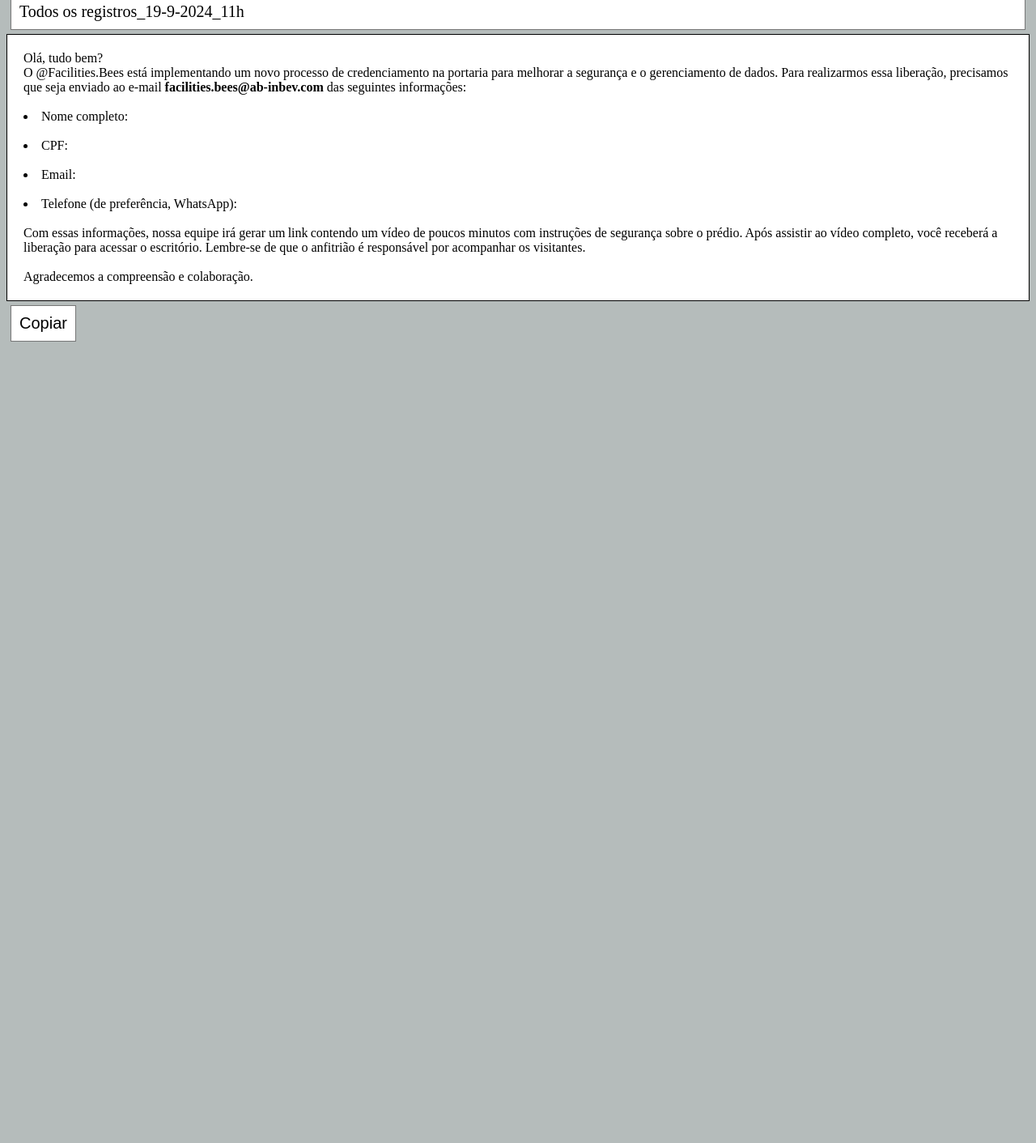
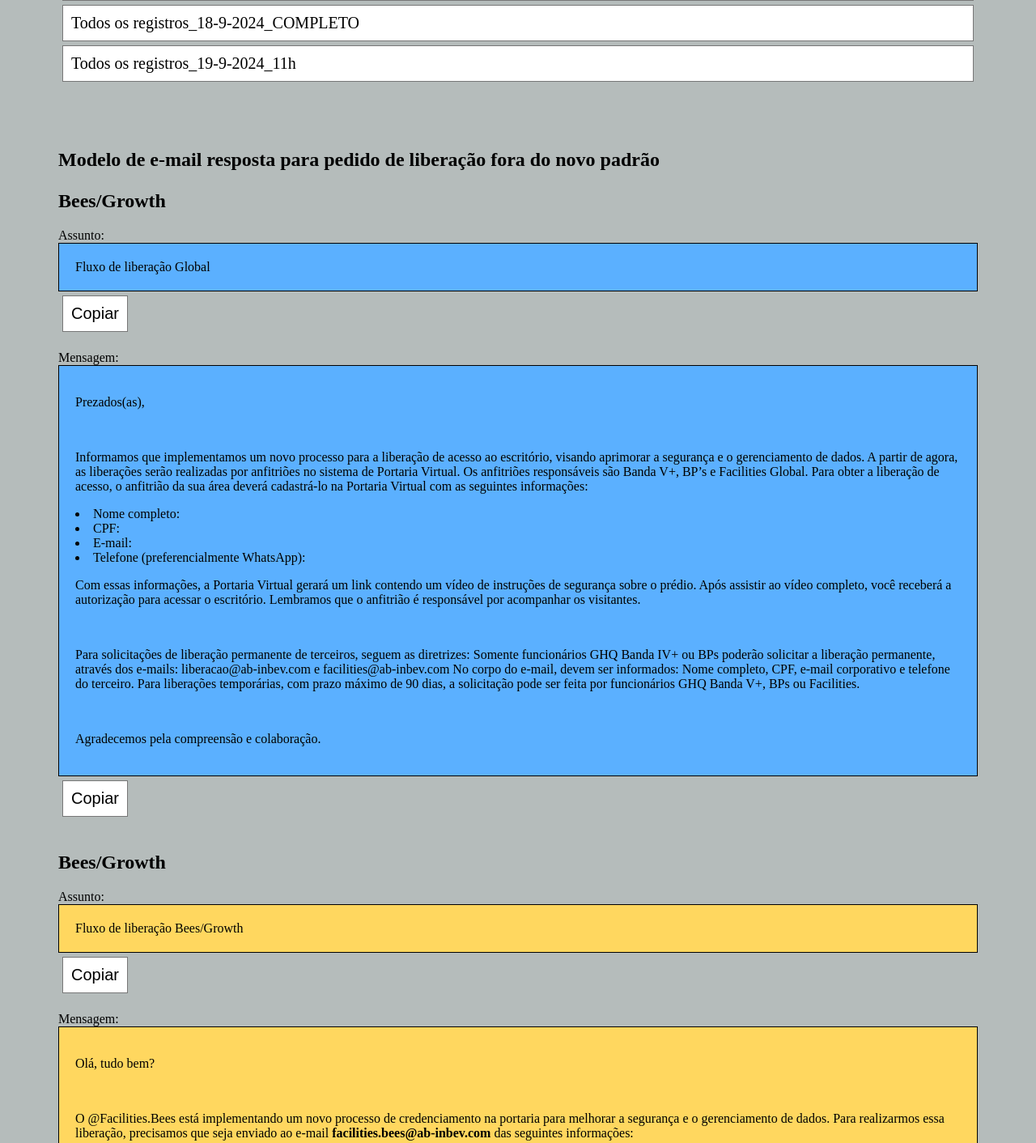
Before and after one commit to Armandodecampos/Job, a plain HTML site: page index.html in a window 1280 px wide. Shown: the part 540-1952 px from the top of the page at 81% size. Before the commit the page ends 993 px from the top, so only its background shows below. Drawn offline with Linux system fonts and the light colour scheme.

Commit message:
Update index.html

```diff
--- a/index.html
+++ b/index.html
@@ -1,4 +1,4 @@
-<html lang="en">
+<html lang="en"></html>
 <head>
     <meta charset="UTF-8">
     <meta name="viewport" content="width=device-width, initial-scale=1.0">
@@ -6,6 +6,7 @@
     <style>
     body{
     background:#b5bcbb;
+	padding:5%;
     }
     .btn{
     background:#fff;
@@ -23,6 +24,7 @@
     width:100%;
     height:200px;
     border:1px solid #777;
+	max-width: 100%;
     }
     .textarea:focus{
     outline:none;
@@ -31,6 +33,16 @@
     outline:none;
     border:1px solid #777;
     }
+	.box1{
+		background:rgb(255, 215, 95);
+		border:1px solid #000;
+		padding:20px;
+	}
+	.box2{
+		background:rgb(91, 176, 255);
+		border:1px solid #000;
+		padding:20px;
+	}
     </style>
 </head>
 <body>
@@ -155,38 +167,110 @@
         // Insert the date string into the div
         dateDiv4.innerText = dateString4;
     </script>
-
-    <div id="bees" style="background:white;padding:20px;border:1px solid #000;">
-        Ol&#225;, tudo bem?&#8239;
+	<br>
+	<br>
+	<br>
+	<h2><p>Modelo de e-mail resposta para pedido de libera&ccedil;&atilde;o fora do novo padr&atilde;o</p></h2>
+	<h2>Bees/Growth</h2>
+	Assunto:
+	<div class="box2">
+		<div id="global-assunto">
+			Fluxo de libera&ccedil;&atilde;o Global
+		</div>
+	</div>
+		<button class="btn" onclick="copyElementToClipboard('global-assunto');">Copiar</button>
+	<br /><br />
+		<script>
+	function copyElementToClipboard(element) {
+	  window.getSelection().removeAllRanges();
+	  let range = document.createRange();
+	  range.selectNode(typeof element === 'string' ? document.getElementById(element) : element);
+	  window.getSelection().addRange(range);
+	  document.execCommand('copy');
+	  window.getSelection().removeAllRanges();
+	}
+		</script>
+		Mensagem:
+    <div class="box2">
+    <div id="global">
+		<p>Prezados(as),</p>
 <br>
-O @Facilities.Bees est&#225; implementando um novo processo de credenciamento na portaria para melhorar a seguran&#231;a e o gerenciamento de dados. Para realizarmos essa libera&#231;&#227;o, precisamos que seja enviado ao e-mail <strong>facilities.bees@ab-inbev.com</strong>  das seguintes informa&#231;&#245;es:&#8239;
+<p>Informamos que implementamos um novo processo para a libera&ccedil;&atilde;o de acesso ao escrit&oacute;rio, visando aprimorar a seguran&ccedil;a e o gerenciamento de dados. A partir de agora, as libera&ccedil;&otilde;es ser&atilde;o realizadas por anfitri&otilde;es no sistema de Portaria Virtual. Os anfitri&otilde;es respons&aacute;veis s&atilde;o Banda V+, BP&rsquo;s e Facilities Global. Para obter a libera&ccedil;&atilde;o de acesso, o anfitri&atilde;o da sua &aacute;rea dever&aacute; cadastr&aacute;-lo na Portaria Virtual com as seguintes informa&ccedil;&otilde;es:</p>
+<li>Nome completo:</li>
+<li>CPF:</li>
+<li>E-mail:</li>
+<li>Telefone (preferencialmente WhatsApp):</li>
+<p>Com essas informa&ccedil;&otilde;es, a Portaria Virtual gerar&aacute; um link contendo um v&iacute;deo de instru&ccedil;&otilde;es de seguran&ccedil;a sobre o pr&eacute;dio. Ap&oacute;s assistir ao v&iacute;deo completo, voc&ecirc; receber&aacute; a autoriza&ccedil;&atilde;o para acessar o escrit&oacute;rio. Lembramos que o anfitri&atilde;o &eacute; respons&aacute;vel por acompanhar os visitantes.</p>
 <br>
-   	&nbsp;&nbsp;<li>Nome completo:&#8239;</li>
-   	&nbsp;&nbsp;<li>CPF:&#8239;</li>
-   	&nbsp;&nbsp;<li>Email:&#8239;</li>
-   	&nbsp;&nbsp;<li>Telefone (de prefer&#234;ncia, WhatsApp):&#8239;</li>
+<p>Para solicita&ccedil;&otilde;es de libera&ccedil;&atilde;o permanente de terceiros, seguem as diretrizes: Somente funcion&aacute;rios GHQ Banda IV+ ou BPs poder&atilde;o solicitar a libera&ccedil;&atilde;o permanente, atrav&eacute;s dos e-mails: liberacao@ab-inbev.com e facilities@ab-inbev.com  No corpo do e-mail, devem ser informados: Nome completo, CPF, e-mail corporativo e telefone do terceiro. Para libera&ccedil;&otilde;es tempor&aacute;rias, com prazo m&aacute;ximo de 90 dias, a solicita&ccedil;&atilde;o pode ser feita por funcion&aacute;rios GHQ Banda V+, BPs ou Facilities.</p>
 <br>
-Com essas informa&#231;&#245;es, nossa equipe ir&#225; gerar um&#8239;link&#8239;contendo um v&#237;deo de poucos minutos com instru&#231;&#245;es de seguran&#231;a sobre o pr&#233;dio. Ap&#243;s assistir ao v&#237;deo completo, voc&#234; receber&#225; a libera&#231;&#227;o para acessar o escrit&#243;rio. Lembre-se de que o anfitri&#227;o &#233; respons&#225;vel por acompanhar os visitantes.&#8239;
-<br>
-<br>
-Agradecemos a compreens&#227;o e colabora&#231;&#227;o.
+<p>Agradecemos pela compreens&atilde;o e colabora&ccedil;&atilde;o.</p>
     </div>
-    <button class="btn" id="button1" onclick="CopyToClipboard('bees')">Copiar</button>
+</div>
+    <button class="btn" id="button1" onclick="copyElementToClipboard('global');">Copiar</button>
 <br /><br />
     <script>
-        function CopyToClipboard(containerid) {
-  if (document.selection) {
-    var range = document.body.createTextRange();
-    range.moveToElementText(document.getElementById(containerid));
-    range.select().createTextRange();
-    document.execCommand("copy");
-  } else if (window.getSelection) {
-    var range = document.createRange();
-    range.selectNode(document.getElementById(containerid));
-    window.getSelection().addRange(range);
-    document.execCommand("copy");
-  }
+function copyElementToClipboard(element) {
+  window.getSelection().removeAllRanges();
+  let range = document.createRange();
+  range.selectNode(typeof element === 'string' ? document.getElementById(element) : element);
+  window.getSelection().addRange(range);
+  document.execCommand('copy');
+  window.getSelection().removeAllRanges();
 }
     </script>
+
+
+
+
+
+
+	<h2>Bees/Growth</h2>
+	Assunto:
+	<div class="box1">
+		<div id="bees-assunto">
+			Fluxo de libera&ccedil;&atilde;o Bees/Growth
+		</div>
+	</div>
+		<button class="btn" onclick="copyElementToClipboard('bees-assunto');">Copiar</button>
+	<br /><br />
+		<script>
+	function copyElementToClipboard(element) {
+	  window.getSelection().removeAllRanges();
+	  let range = document.createRange();
+	  range.selectNode(typeof element === 'string' ? document.getElementById(element) : element);
+	  window.getSelection().addRange(range);
+	  document.execCommand('copy');
+	  window.getSelection().removeAllRanges();
+	}
+		</script>
+		Mensagem:
+    <div class="box1">
+    <div id="bees">
+    <p>Ol&#225;, tudo bem?&#8239;</p>
+<br>
+<p>O @Facilities.Bees est&#225; implementando um novo processo de credenciamento na portaria para melhorar a seguran&#231;a e o gerenciamento de dados. Para realizarmos essa libera&#231;&#227;o, precisamos que seja enviado ao e-mail <strong><a>facilities.bees@ab-inbev.com</a></strong>  das seguintes informa&#231;&#245;es:&#8239;</p>
+<li>Nome completo:</li>
+<li>CPF:</li>
+<li>Email:</li>
+<li>Telefone (de prefer&#234;ncia, WhatsApp):</li>
+<p>Com essas informa&#231;&#245;es, nossa equipe ir&#225; gerar um&#8239;link&#8239;contendo um v&#237;deo de poucos minutos com instru&#231;&#245;es de seguran&#231;a sobre o pr&#233;dio. Ap&#243;s assistir ao v&#237;deo completo, voc&#234; receber&#225; a libera&#231;&#227;o para acessar o escrit&#243;rio. Lembre-se de que o anfitri&#227;o &#233; respons&#225;vel por acompanhar os visitantes.&#8239;</p>
+<br>
+<p>Agradecemos a compreens&#227;o e colabora&#231;&#227;o.</p>
+    </div>
+</div>
+    <button class="btn" id="button1" onclick="copyElementToClipboard('bees');">Copiar</button>
+<br /><br />
+    <script>
+function copyElementToClipboard(element) {
+  window.getSelection().removeAllRanges();
+  let range = document.createRange();
+  range.selectNode(typeof element === 'string' ? document.getElementById(element) : element);
+  window.getSelection().addRange(range);
+  document.execCommand('copy');
+  window.getSelection().removeAllRanges();
+}
+    </script>
+
 </body>
 </html>
```
